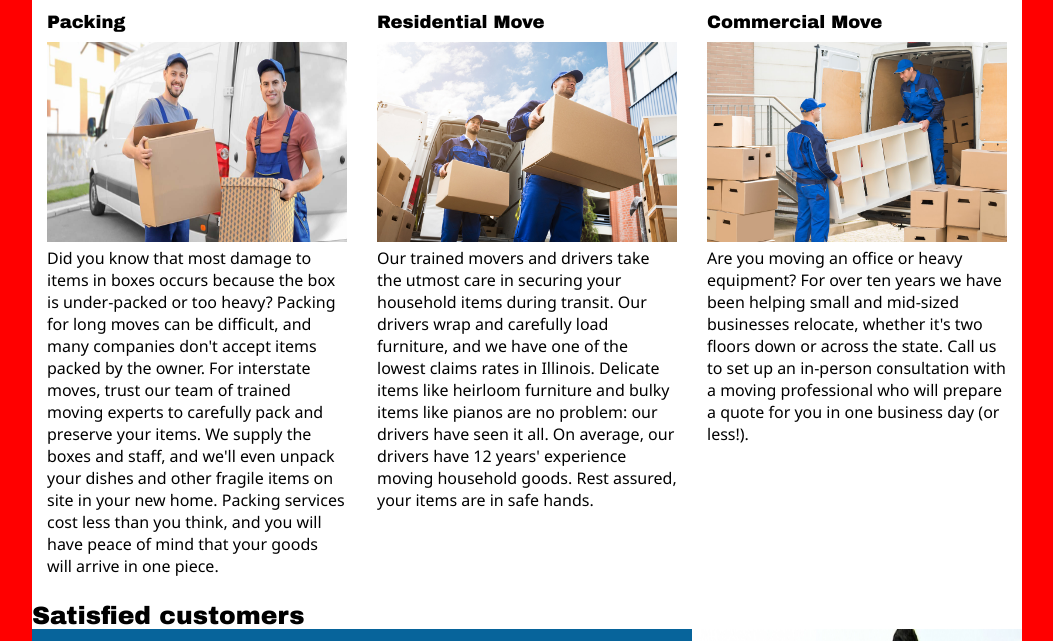
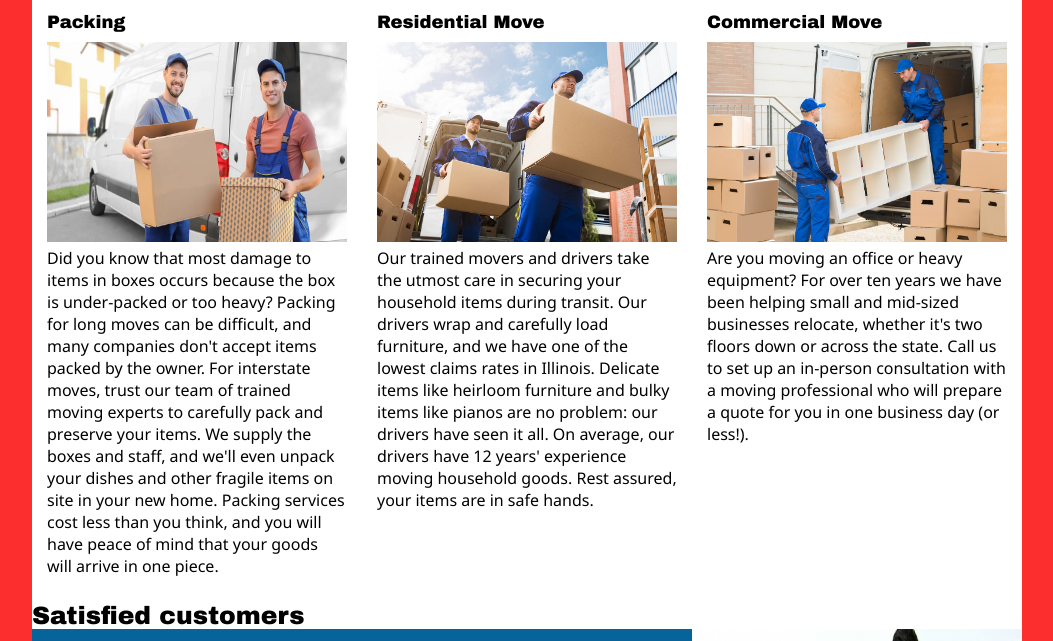
Before and after one commit to wxie11/COM421_8, a plain HTML site: page index.html in a window 1280 px wide. Shown: the part 174-815 px from the top of the page, without its empty margins (113-1166 px from the left). Drawn offline with Linux system fonts and the light colour scheme.

Commit message:
change background color

```diff
--- a/styles.css
+++ b/styles.css
@@ -1,6 +1,6 @@
 body {
 	font-family: 'Noto Sans', sans-serif;
-	background-color: red;
+	background-color: #fc2f2e;
 	margin: 0px;
 }
 
```
